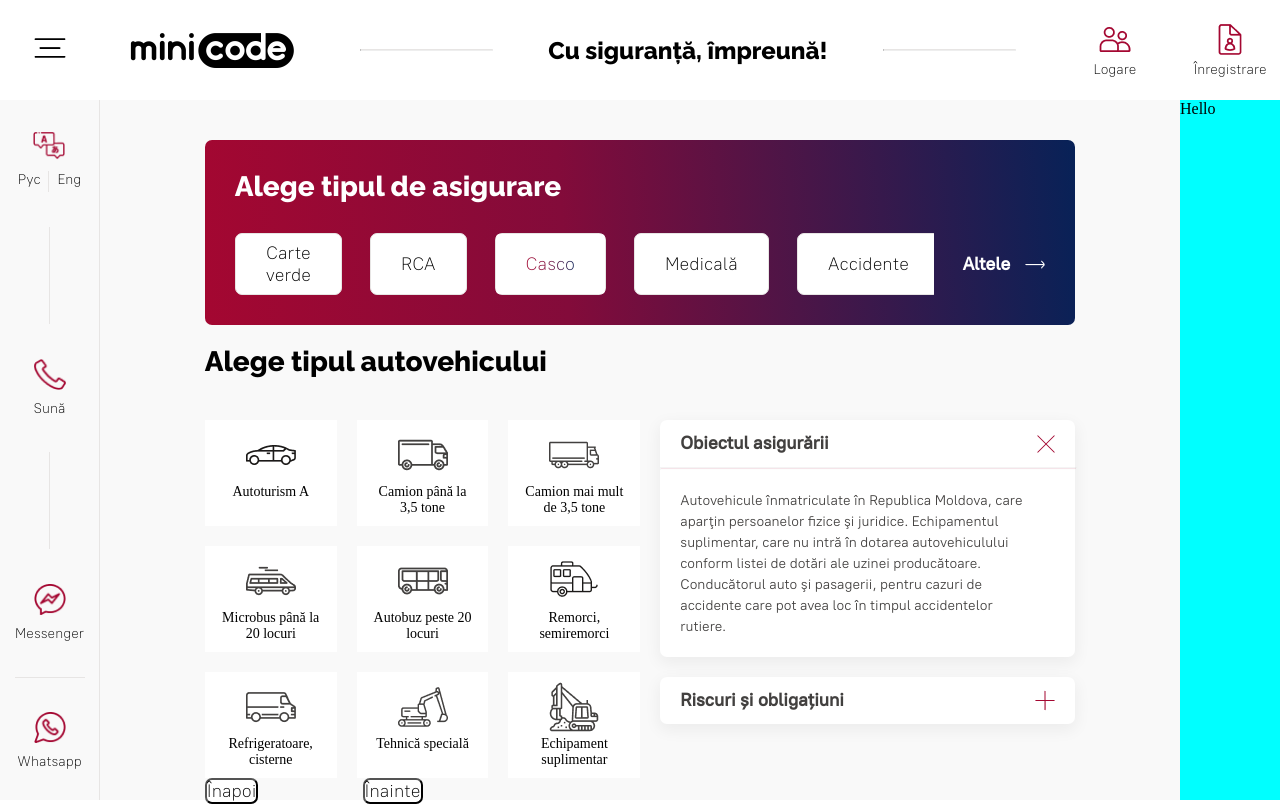
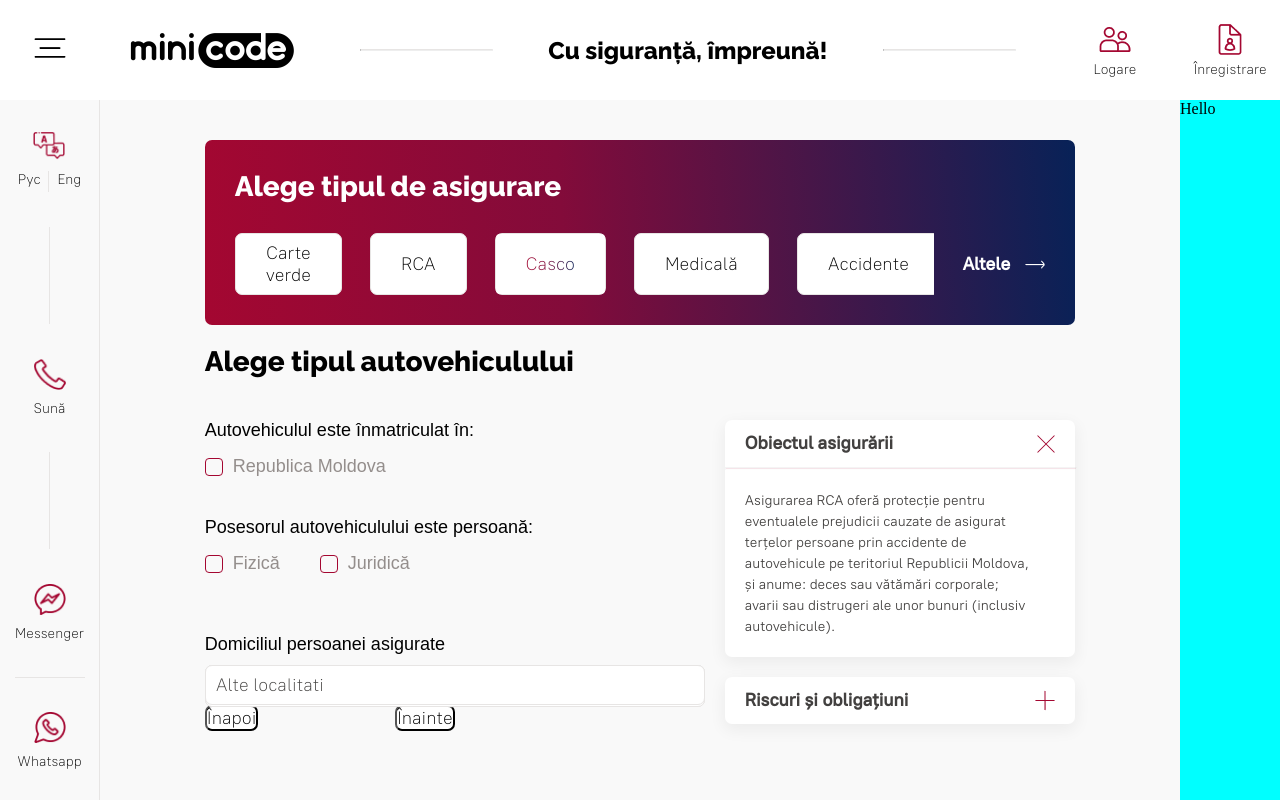
Before and after one commit to dianagatcan/minicode, a React (Create React App) app: page / in a window 1280 px wide. Shown: the top 806 px of the page. Built offline with nearby package versions, Linux system fonts and the light colour scheme; data requests are answered from the project's data file.

Commit message:
👌 Dropdown tryout

```diff
--- a/src/components/insurance/InsuranceForm.jsx
+++ b/src/components/insurance/InsuranceForm.jsx
@@ -5,7 +5,7 @@ import { useEffect, useState } from "react";
 import InsuranceDetails from "../utils/InsuranceDetails";
 
 const InsuranceForm = () => {
-  const [selectedInsurance, setSelectedInsurance] = useState("Casco");
+  const [selectedInsurance, setSelectedInsurance] = useState("RCA");
   const [first, setFirst] = useState("");
   const [second, setSecond] = useState("");
 
--- a/src/components/pages/CarteVerde.jsx
+++ b/src/components/pages/CarteVerde.jsx
@@ -32,9 +32,15 @@ const CarteVerde = ({ step }) => {
             <div className="cv_container__zona">
               <label>Zona de deplasare</label>
               <div className="checkbox-container">
-                <Checkbox label="Ucraina, Belarus" />
-                <Checkbox label="Ucraina, Belarus, Federația Rusă" />
-                <Checkbox label="Țările membre ale sistemului Carte Verde, Europa" />
+                <Checkbox label="Ucraina, Belarus" group="zona" />
+                <Checkbox
+                  label="Ucraina, Belarus, Federația Rusă"
+                  group="zona"
+                />
+                <Checkbox
+                  label="Țările membre ale sistemului Carte Verde, Europa"
+                  group="zona"
+                />
               </div>
             </div>
             <div className="cv_container__valid">
--- a/src/components/pages/Casco.jsx
+++ b/src/components/pages/Casco.jsx
@@ -48,16 +48,16 @@ const Casco = ({ step }) => {
             <div className="step3_container__teritoriu">
               <label>Teritoriul de acoperire CASCO</label>
               <div className="checkbox-container">
-                <Checkbox label="RM" />
-                <Checkbox label="RM + CSI" />
-                <Checkbox label="RM + CSI + EU + TURCIA" />
+                <Checkbox label="RM" group="teritoriu" />
+                <Checkbox label="RM + CSI" group="teritoriu" />
+                <Checkbox label="RM + CSI + EU + TURCIA" group="teritoriu" />
               </div>
             </div>
             <div className="step3_container__franciza">
               <label>Franciza</label>
               <div className="checkbox-container">
-                <Checkbox label="Cu aplicarea francizei" />
-                <Checkbox label="Fara franciza" />
+                <Checkbox label="Cu aplicarea francizei" group="franciza" />
+                <Checkbox label="Fara franciza" group="franciza" />
               </div>
             </div>
             {step === 3 ? <CostCard price="153" /> : null}
--- a/src/components/pages/Rca.jsx
+++ b/src/components/pages/Rca.jsx
@@ -1,13 +1,50 @@
 import { useEffect, useState } from "react";
 import CardDisplay from "../utils/CardDisplay";
+import Checkbox from "../utils/Checkbox";
+import Input from "../utils/Input";
+import "../../styles/components/pages/Rca.scss";
 
 const Rca = ({ step }) => {
   const [types, setTypes] = useState([]);
+  const [checked, setChecked] = useState(0);
 
   const showStep = () => {
     switch (step) {
       case 0:
-        return <div>Alo</div>;
+        return (
+          <div className="rca_step0">
+            <h1>Alege tipul autovehiculului</h1>
+            <div className="rca_step0__checkbox">
+              <label>Autovehiculul este înmatriculat în:</label>
+              <Checkbox label="Republica Moldova" group="country" />
+            </div>
+            <div className="rca_step0__checkbox">
+              <label>Posesorul autovehiculului este persoană:</label>
+              <div>
+                <Checkbox label="Fizică" group="person" />
+                <Checkbox label="Juridică" group="person" />
+              </div>
+            </div>
+            <div className="alo">
+              <label>Domiciliul persoanei asigurate</label>
+              <div class="select" tabindex="1">
+                <input name="test" type="radio" id="opt1" checked />
+                <label for="opt1" class="option">
+                  Alte localitati
+                </label>
+                <input class="selectopt" name="test" type="radio" id="opt2" />
+                <label for="opt2" class="option">
+                  Chisinau, Hincesti, Orhei, Straseni, Ialoveni, Anenii Noi,
+                  Criuleni
+                </label>
+                <input class="selectopt" name="test" type="radio" id="opt2" />
+                <label for="opt2" class="option">
+                  Chisinau
+                </label>
+              </div>
+            </div>
+          </div>
+        );
       case 1:
         return <CardDisplay types={types} />;
       default:
--- a/src/components/utils/Checkbox.jsx
+++ b/src/components/utils/Checkbox.jsx
@@ -1,9 +1,9 @@
 import "../../styles/components/Utils.scss";
 
-const Checkbox = ({ label }) => {
+const Checkbox = ({ label, group }) => {
   return (
     <label className="checkbox">
-      <input className="checkbox__input" type="radio" name="teritoriu"></input>
+      <input className="checkbox__input" type="radio" name={group}></input>
       <div className="checkbox__box"></div>
       <p>{label}</p>
     </label>
--- a/src/styles/components/pages/Casco.scss
+++ b/src/styles/components/pages/Casco.scss
@@ -16,10 +16,6 @@
   padding-right: 37px;
   row-gap: 20px;
 
-  // &__input {
-  //   padding-top: 20px;
-  //   @include insurance-input;
-  // }
   &__year {
     padding-top: 20px;
     .radio_group {
@@ -41,7 +37,6 @@
     padding-top: 15px;
   }
   &__input {
-    // @include insurance-input;
     color: $dark-gray;
   }
 }
--- /dev/null
+++ b/src/styles/components/pages/Rca.scss
@@ -0,0 +1,106 @@
+@import "../../utility";
+
+.rca_step0 {
+  display: flex;
+  flex-direction: column;
+  //   padding-right: 37px;
+  row-gap: 40px;
+  &__checkbox {
+    display: flex;
+    flex-direction: column;
+    row-gap: 15px;
+    div {
+      display: flex;
+      column-gap: 40px;
+    }
+  }
+}
+
+.alo {
+  padding-top: 20px;
+  display: flex;
+  flex-direction: column;
+  row-gap: 10px;
+  //   select {
+  //     font-family: "PT Root light";
+  //     font-size: 18px;
+  //     line-height: 27px;
+  //     border-radius: 7px;
+  //     padding: 9px 15px;
+  //     border: 1px solid $sauvignon;
+  //     color: $dark-gray;
+  //     width: 350px;
+  //   }
+  .select {
+    display: flex;
+    flex-direction: column;
+    position: relative;
+    width: 500px;
+    height: 40px;
+    min-height: 40px;
+  }
+  .option {
+    border-radius: 7px;
+    font-family: "PT Root light";
+    background: $white;
+    color: $dark-gray;
+    border: 1px solid $sauvignon;
+    padding: 9px 0px 9px 10px;
+    min-height: 40px;
+    display: flex;
+    align-items: center;
+    // background: #333;
+    position: absolute;
+    top: 0;
+    width: 100%;
+    pointer-events: none;
+    order: 2;
+    z-index: 0;
+    box-sizing: border-box;
+    overflow: hidden;
+    white-space: nowrap;
+  }
+
+  .select:focus .option {
+    position: relative;
+    pointer-events: all;
+  }
+
+  input {
+    opacity: 0;
+    position: absolute;
+    left: -99999px;
+  }
+
+  input:checked + label {
+    order: 1;
+    z-index: 2;
+    background: $white;
+    border-top: 1px solid $sauvignon;
+    position: relative;
+    padding: 9px 0px 9px 10px;
+  }
+
+  //   input:checked + label:after {
+  //     content: "";
+  //     width: 0;
+  //     height: 0;
+  //     border-left: 5px solid transparent;
+  //     border-right: 5px solid transparent;
+  //     border-top: 5px solid white;
+  //     position: absolute;
+  //     right: 10px;
+  //     top: calc(50% - 2.5px);
+  //     pointer-events: none;
+  //     z-index: 3;
+  //   }
+
+  //   input:checked + label:before {
+  //     position: absolute;
+  //     right: 0;
+  //     height: 40px;
+  //     width: 40px;
+  //     content: "";
+  //     background: $white;
+  //   }
+}
```
